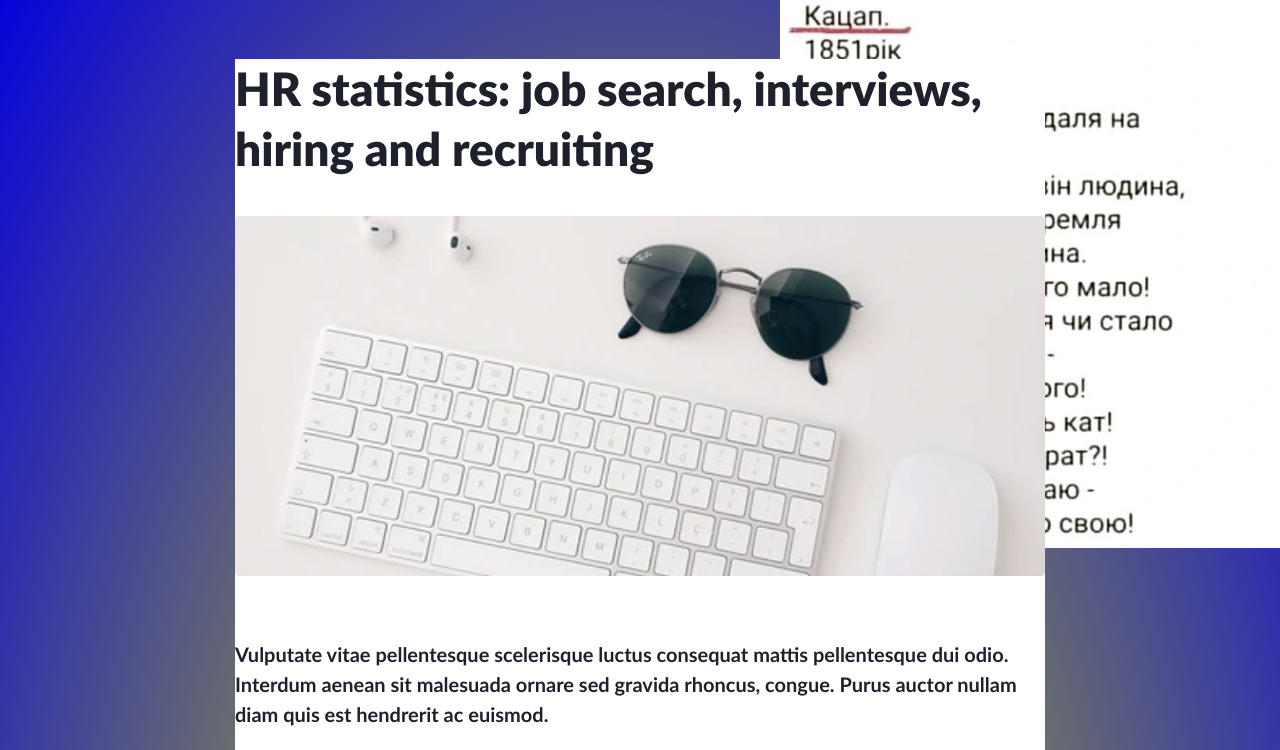
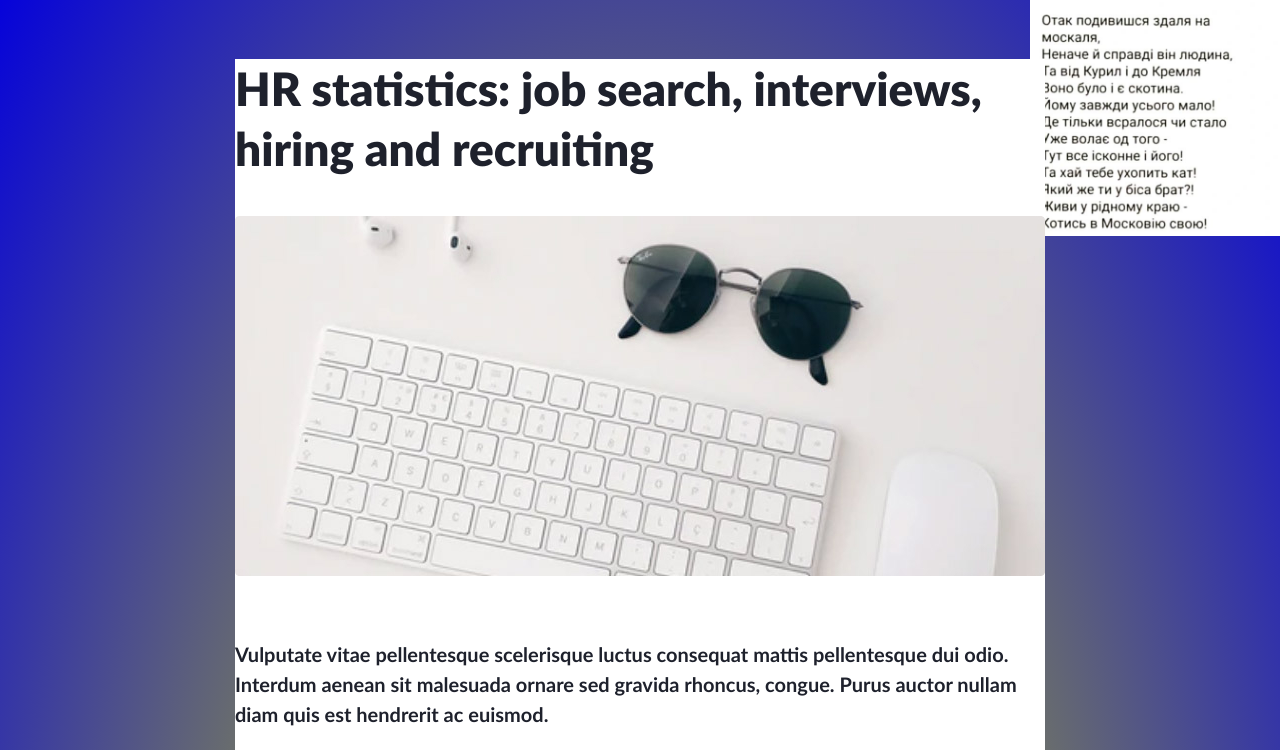
Before and after one commit to YKDK/lesson_7, a plain HTML site: page index.html in a window 1280 px wide. Shown: the part 77-827 px from the top of the page. Drawn offline with Linux system fonts and the light colour scheme.

Commit message:
Update style.css

```diff
--- a/css/style.css
+++ b/css/style.css
@@ -1,5 +1,5 @@
 body {
-  background: url("../img/poetry.jpg") no-repeat fixed top right / 500px, radial-gradient(ellipse at center, rgba(205,216,0,1) 1%,rgba(3,0,221,1) 98%);
+  background: url("../img/poetry.jpg") no-repeat fixed top right / 250px, radial-gradient(ellipse at center, rgba(205,216,0,1) 1%,rgba(3,0,221,1) 98%);
  }
 
 .header-block {
```
